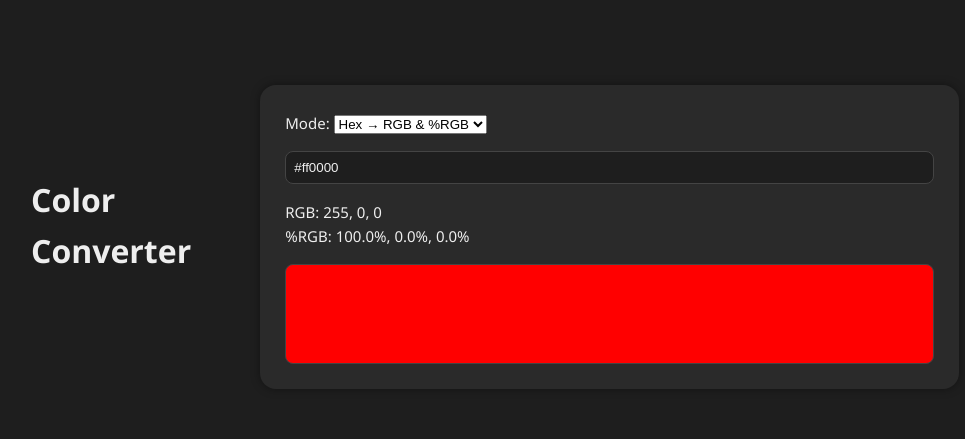
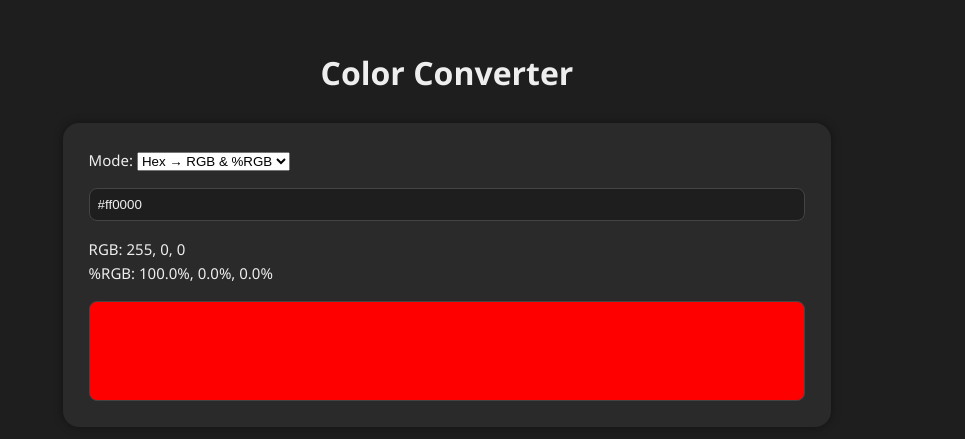
Before and after one commit to chrilpp/color-converter, a Vue app: page / in a window 1280 px wide. Shown: the part 163-602 px from the top of the page, without its empty margins (1-966 px from the left). Built offline with nearby package versions, Linux system fonts and the light colour scheme.

Commit message:
minor changes

```diff
--- a/src/App.vue
+++ b/src/App.vue
@@ -129,8 +129,10 @@ body {
 .app {
   min-height: 100vh;
   display: flex;
+  flex-direction: column;
   justify-content: center;
   align-items: center;
+  padding: 2rem;
 }
 
 h1 {
@@ -147,6 +149,7 @@ h1 {
   width: 60vw;
   max-width: 800px;
   min-width: 320px;
+  margin: 0 auto;
   transition: all 0.3s ease;
 }
 
```
Also changed, not shown: 4 other files (tests, documents, lock files or other folders).
